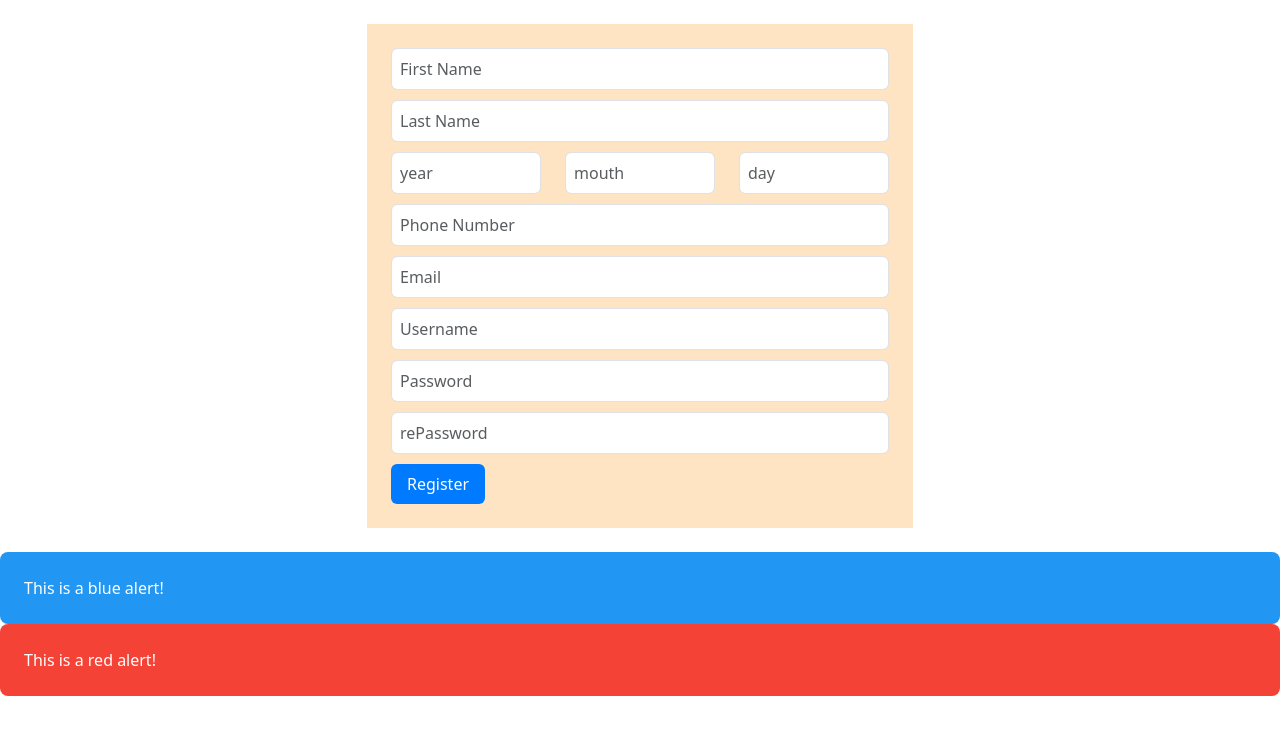
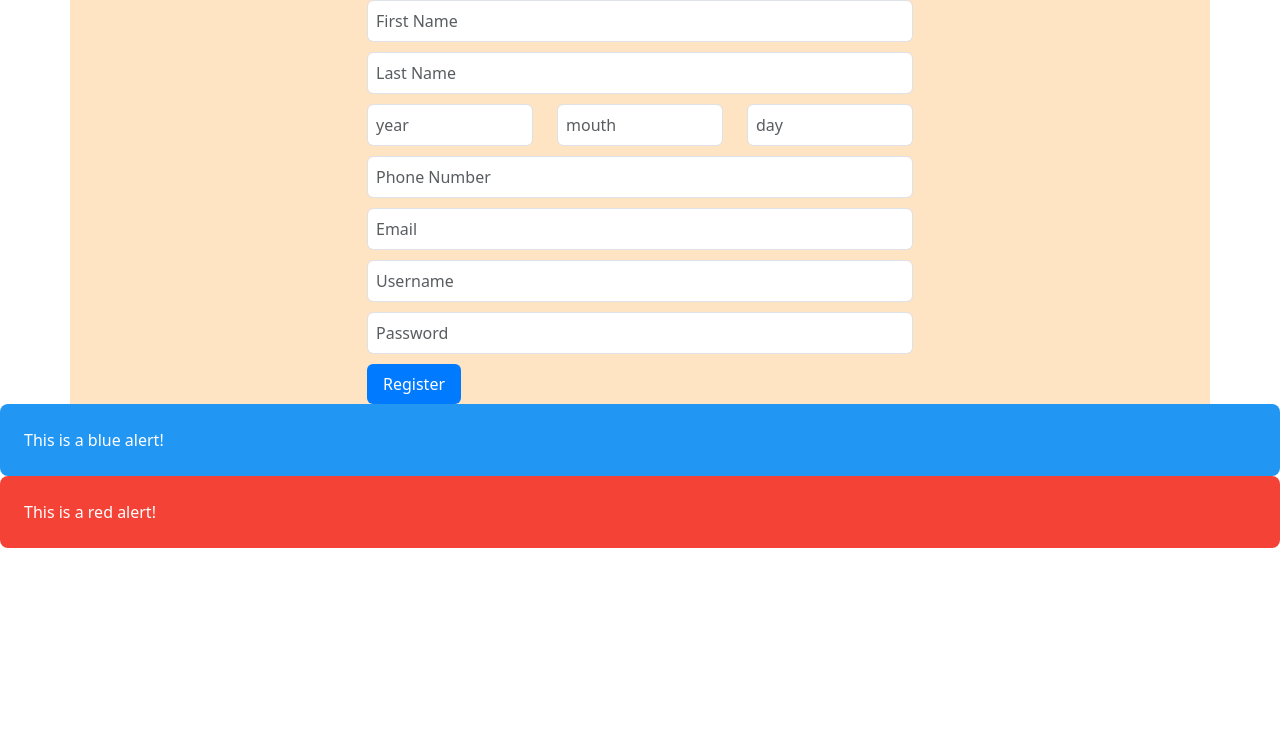
Before and after one commit to amirhesam1998/LoginForm, a React (Create React App) app in the folder FrontEnd/: page / in a window 1280 px wide. Shown: the top 734 px of the page. Built offline with nearby package versions, Linux system fonts and the light colour scheme.

Commit message:
Revert "update finally and make my project response"
This reverts commit af376a97d11ad42ba67908139d822f2a5462044e.

```diff
--- a/FrontEnd/src/Component/Form/Form.css
+++ b/FrontEnd/src/Component/Form/Form.css
@@ -20,9 +20,3 @@ button[type="submit"] {
 .alireza{
   background-color: bisque;
 }
-.red{
-  background-color: red;
-}
-.green{
-  background-color: green;
-}
--- a/FrontEnd/src/Component/Form/Form.js
+++ b/FrontEnd/src/Component/Form/Form.js
@@ -35,19 +35,15 @@ export default function Form (){
                 'Content-Type': 'application/json'
               }
             });
-            <div className="alert alert-success">
-              <strong>Success!</strong>
-            </div>
+            alert('information were submited ');
           } catch (error) {
-            <div className="flex w-full flex-col gap-2">
-              <Alert color="green">A success alert for showing message.</Alert>
-            </div>
+            alert('Failed to submit information.');
           }
         };
     return (
-        <div className="container ">
-          <div className="row justify-content-center p-4 ">
-            <div className="col-md-6 alireza p-4">
+        <div className="container alireza">
+          <div className="row justify-content-center">
+            <div className="col-md-6">
               <form onSubmit={handleSubmit}>
                 <div className="form-group">
                   <input type="text" name="first_name" value={formData.first_name} onChange={handleChange} className="form-control hover" placeholder="First Name" />
@@ -78,9 +74,6 @@ export default function Form (){
                 <div className="form-group">
                   <input type="password" name="password" value={formData.password} onChange={handleChange} className="form-control" placeholder="Password" />
                 </div>
-                <div className="form-group">
-                  <input type="password" name="password" value={formData.rePassword} onChange={handleChange} className="form-control" placeholder="rePassword" />
-                </div>
                 <button type="submit" className="btn btn-primary">Register</button>
               </form>
             </div>
```
